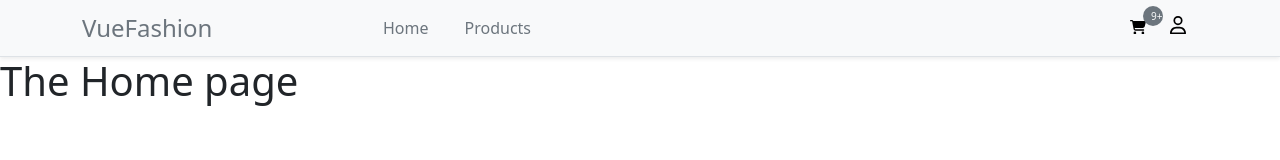
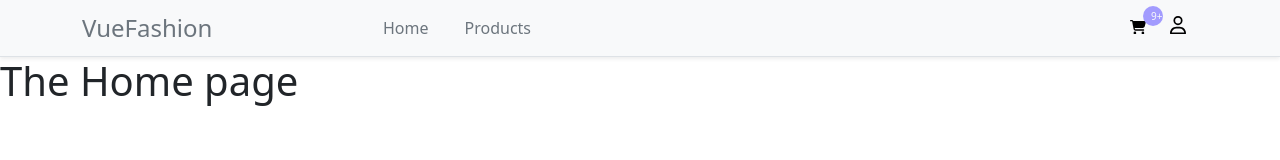
Before and after one commit to vxlrubel/vue-fashion, a Vue app: page / in a window 1280 px wide. Shown: the top 160 px of the page. Built offline with nearby package versions, Linux system fonts and the light colour scheme.

Commit message:
update userminicart components

```diff
--- a/src/assets/main.css
+++ b/src/assets/main.css
@@ -31,3 +31,6 @@
 	color: white;
 	background-color: var(--vf-color-primary);
 }
+.bg-primary {
+	background-color: var(--vf-color-primary) !important;
+}
--- a/src/components/MinicartIcon.vue
+++ b/src/components/MinicartIcon.vue
@@ -9,7 +9,7 @@
             <span class="icon">
                 <IconCart />
             </span>
-            <span class="small position-absolute d-inline-flex p-2 align-items-center translate-middle bg-secondary text-light rounded-circle" style="font-size:10px;height:20px;width:20px;left:35px">9+</span>
+            <span class="small position-absolute d-inline-flex p-2 align-items-center translate-middle bg-primary text-light rounded-circle" style="font-size:10px;height:20px;width:20px;left:35px">9+</span>
         </button>
     </div>
 </template>
```
